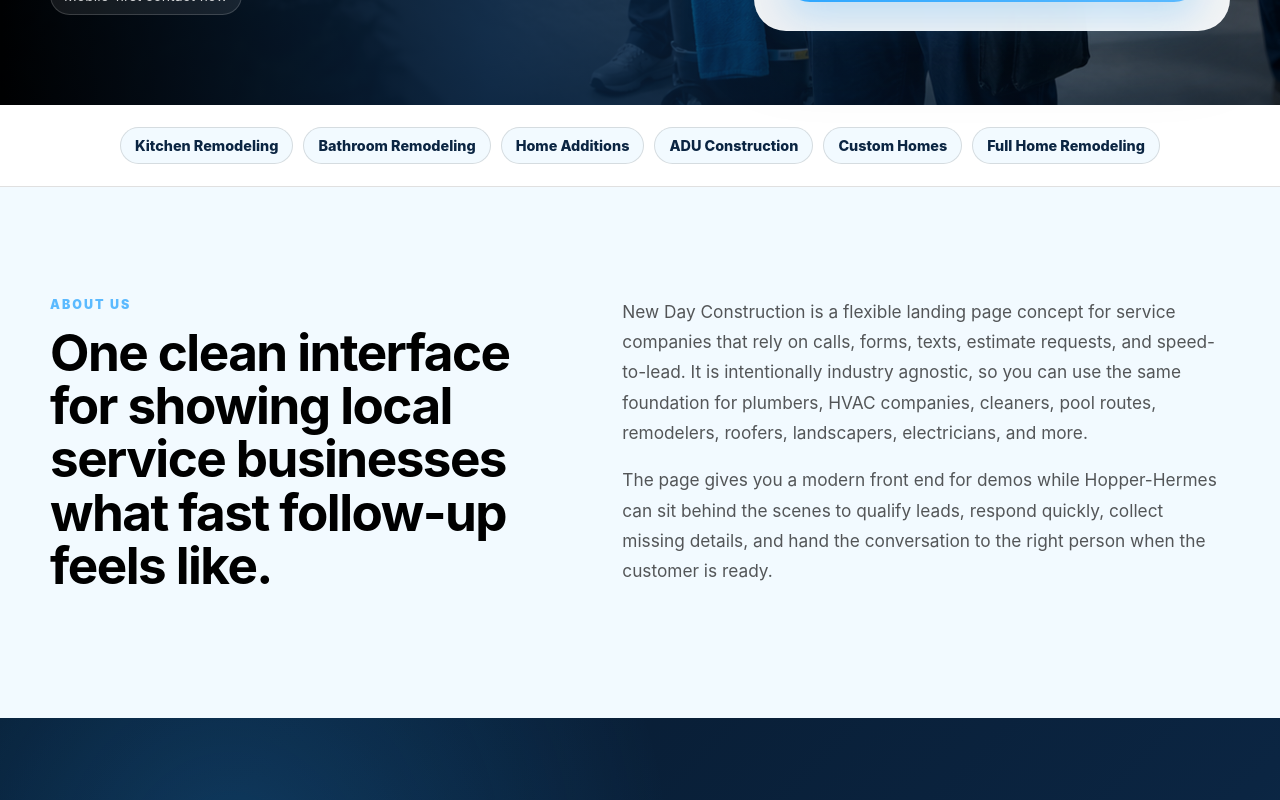
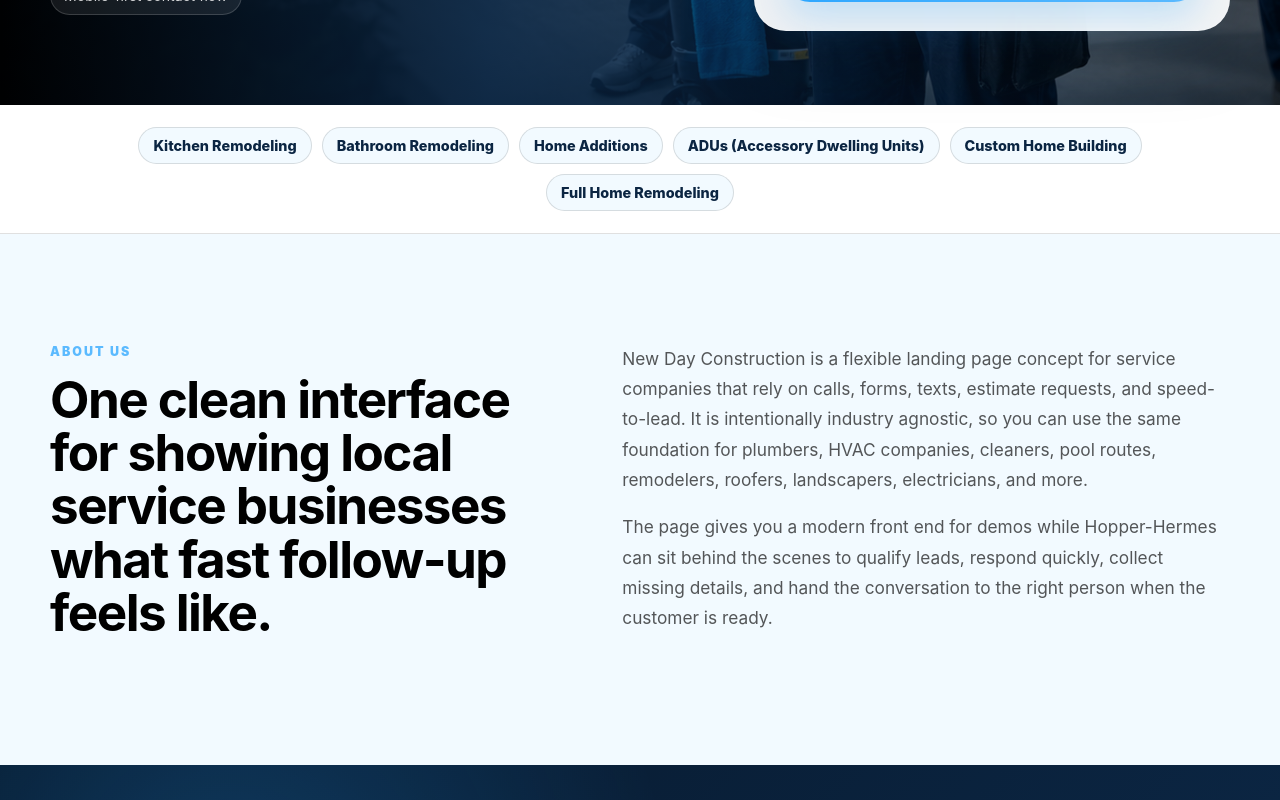
Before and after one commit to SoloRatRacer97/Hermes-Project-X-site, a Next.js app: page / in a window 1280 px wide. Shown: the part 880-1680 px from the top of the page. Built offline with nearby package versions, Linux system fonts and the light colour scheme.

Commit message:
chore: landing site update

```diff
--- a/app/project-x-config.ts
+++ b/app/project-x-config.ts
@@ -66,7 +66,7 @@ function createProjectXTheme({ primary, secondary }: { primary: HexColor; second
 
 export const projectXConfig = {
   hydratedFrom: "https://www.newdayconstruction.co/",
-  hydratedAt: "2026-05-04T15:42:11.463Z",
+  hydratedAt: "2026-05-04T15:55:54.445Z",
   templateContract: [
     "Keep the section order, component structure, and form fields consistent across instances.",
     "Only business labels, service options, image assets, and form routing should change per business.",
@@ -125,8 +125,8 @@ export const projectXConfig = {
     "Kitchen Remodeling",
     "Bathroom Remodeling",
     "Home Additions",
-    "ADU Construction",
-    "Custom Homes",
+    "ADUs (Accessory Dwelling Units)",
+    "Custom Home Building",
     "Full Home Remodeling"
   ],
   proofPoints: [
```
Also changed, not shown: .deploy-landing.json.
